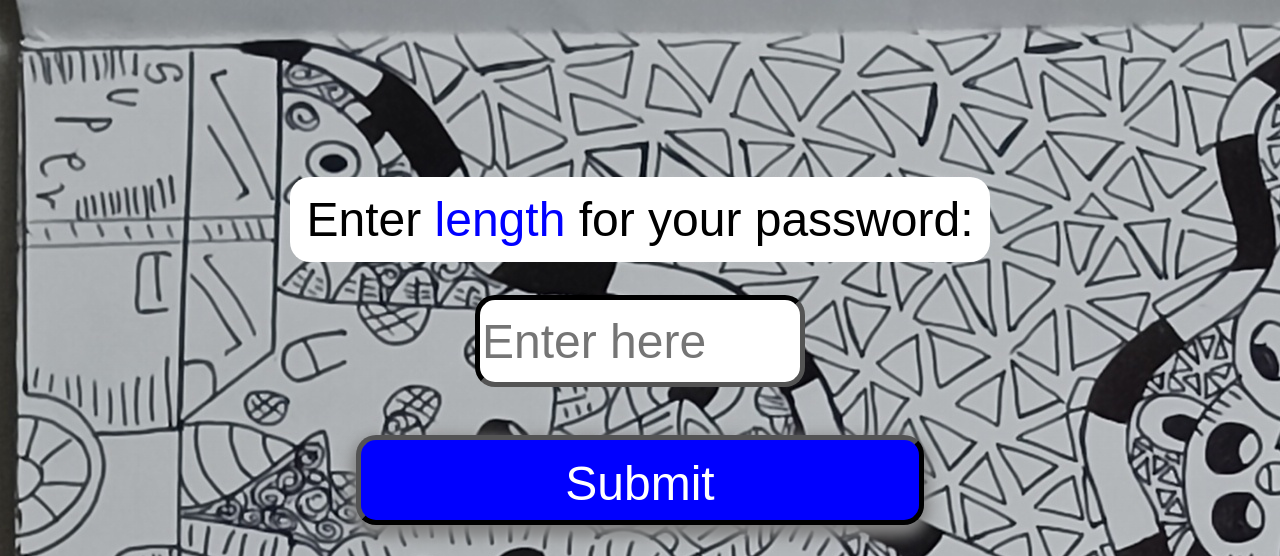
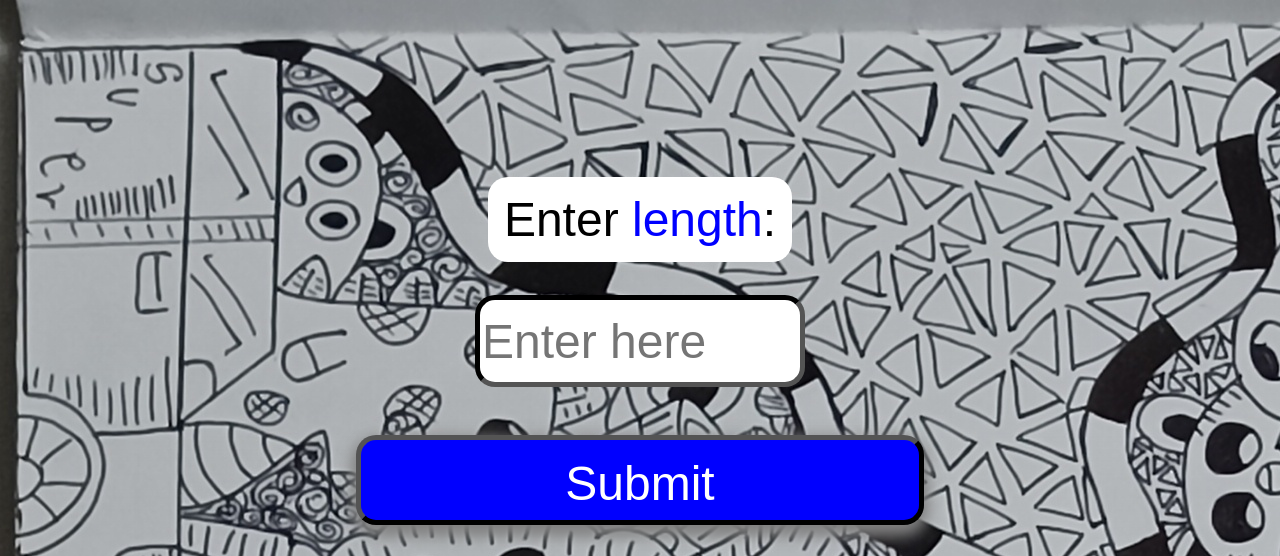
Before and after one commit to aryachawan/passmate, a Flask app: template templates/generator.html in a window 1280 px wide. Shown: the top 556 px of the page. Run offline with Flask 3, Linux system fonts and the light colour scheme; the template is opened without the code that fills it, so the values that code supplies are empty.

Commit message:
Update generator.html

```diff
--- a/templates/generator.html
+++ b/templates/generator.html
@@ -96,7 +96,7 @@
     <form action="/generatedPassword" method="post">
         <div id="infobox">
             <div id="entlabel">
-                <label id="popsmoke">Enter <span style="color:blue">length</span> for your password:</label>
+                <label id="popsmoke">Enter <span style="color:blue">length</span>:</label>
                 <br>
             </div>
             <input type="text" name="lengthofpass" placeholder="Enter here">
```
